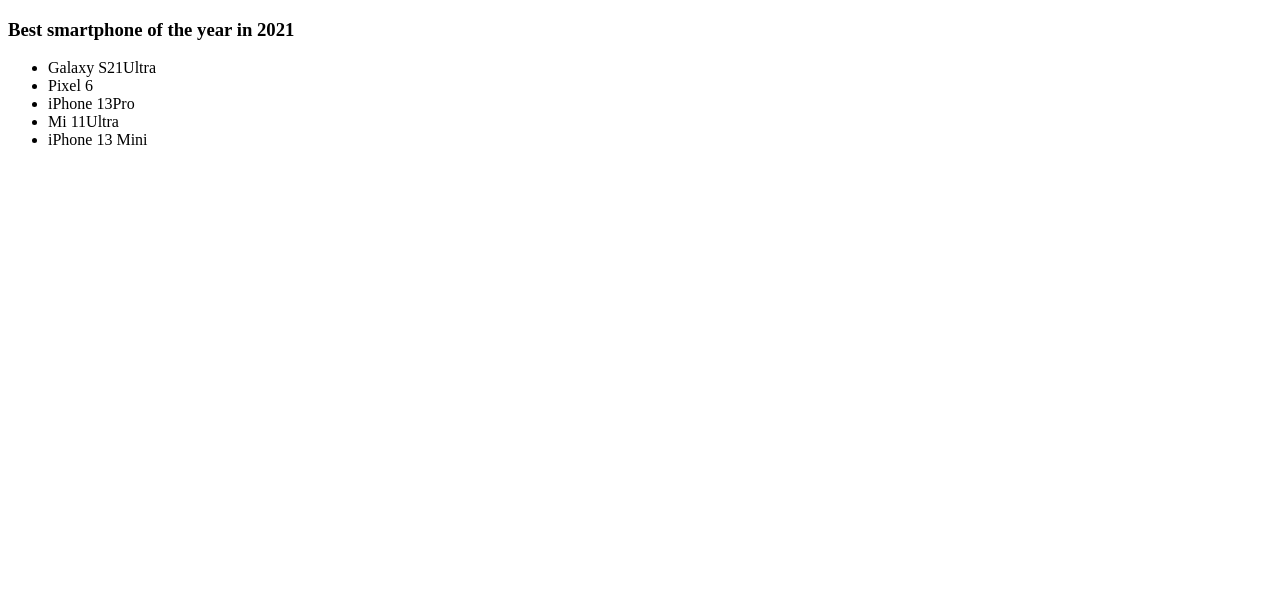
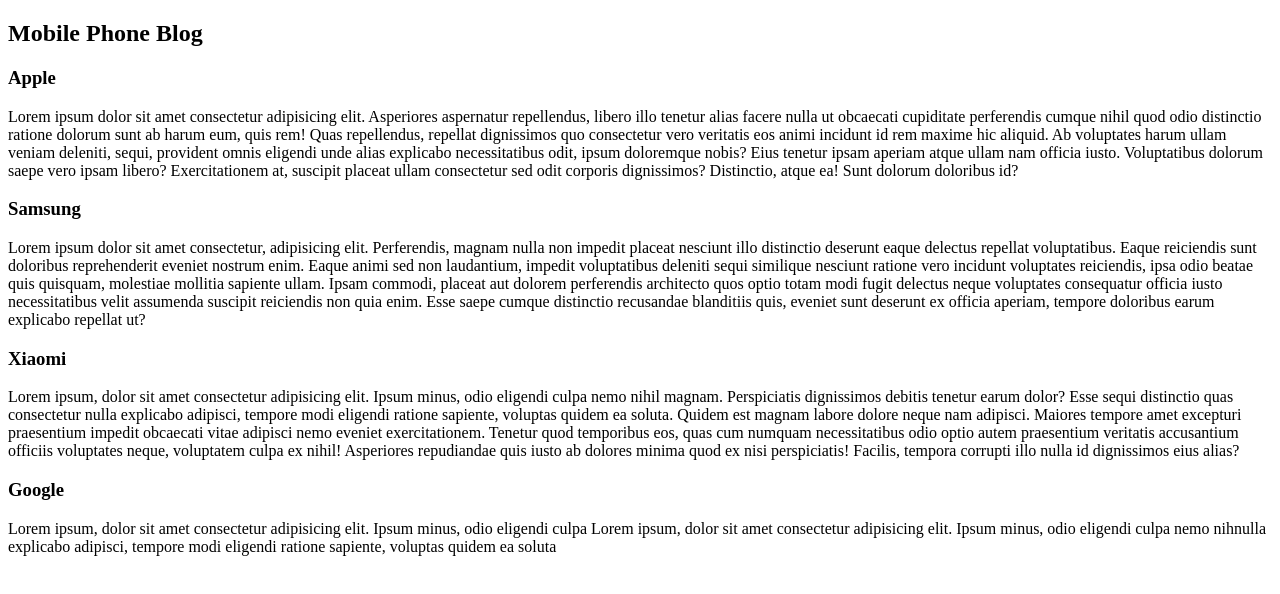
Before and after one commit to mahbubur3/apply-js, a plain HTML site: page DOM/create-html-elements-using-js.html in a window 1280 px wide. Drawn offline with Linux system fonts and the light colour scheme.

Commit message:
added fixed problem

```diff
--- a/DOM/create-html-elements-using-js.html
+++ b/DOM/create-html-elements-using-js.html
@@ -26,7 +26,7 @@
         add.appendChild(create);
     </script> -->
 
-    <section>
+    <!-- <section>
         <h3>Best smartphone of the year in 2021</h3>
         <ul id="brands">
             <li>Galaxy S21Ultra</li>
@@ -40,6 +40,55 @@
         createAnother.innerText = "iPhone 13 Mini";
         const addItem = document.getElementById('brands');
         addItem.appendChild(createAnother);
+    </script> -->
+
+    <section id="blogs">
+        <h2>Mobile Phone Blog</h2>
+        <article>
+            <h3>Apple</h3>
+            <p>Lorem ipsum dolor sit amet consectetur adipisicing elit. Asperiores aspernatur repellendus, libero illo
+                tenetur alias facere nulla ut obcaecati cupiditate perferendis cumque nihil quod odio distinctio ratione
+                dolorum sunt ab harum eum, quis rem! Quas repellendus, repellat dignissimos quo consectetur vero
+                veritatis eos animi incidunt id rem maxime hic aliquid. Ab voluptates harum ullam veniam deleniti,
+                sequi, provident omnis eligendi unde alias explicabo necessitatibus odit, ipsum doloremque nobis? Eius
+                tenetur ipsam aperiam atque ullam nam officia iusto. Voluptatibus dolorum saepe vero ipsam libero?
+                Exercitationem at, suscipit placeat ullam consectetur sed odit corporis dignissimos? Distinctio, atque
+                ea! Sunt dolorum doloribus id?</p>
+        </article>
+        <article>
+            <h3>Samsung</h3>
+            <p>Lorem ipsum dolor sit amet consectetur, adipisicing elit. Perferendis, magnam nulla non impedit placeat
+                nesciunt illo distinctio deserunt eaque delectus repellat voluptatibus. Eaque reiciendis sunt doloribus
+                reprehenderit eveniet nostrum enim. Eaque animi sed non laudantium, impedit voluptatibus deleniti sequi
+                similique nesciunt ratione vero incidunt voluptates reiciendis, ipsa odio beatae quis quisquam,
+                molestiae mollitia sapiente ullam. Ipsam commodi, placeat aut dolorem perferendis architecto quos optio
+                totam modi fugit delectus neque voluptates consequatur officia iusto necessitatibus velit assumenda
+                suscipit reiciendis non quia enim. Esse saepe cumque distinctio recusandae blanditiis quis, eveniet sunt
+                deserunt ex officia aperiam, tempore doloribus earum explicabo repellat ut?</p>
+        </article>
+        <article>
+            <h3>Xiaomi</h3>
+            <p>Lorem ipsum, dolor sit amet consectetur adipisicing elit. Ipsum minus, odio eligendi culpa nemo nihil
+                magnam. Perspiciatis dignissimos debitis tenetur earum dolor? Esse sequi distinctio quas consectetur
+                nulla explicabo adipisci, tempore modi eligendi ratione sapiente, voluptas quidem ea soluta. Quidem est
+                magnam labore dolore neque nam adipisci. Maiores tempore amet excepturi praesentium impedit obcaecati
+                vitae adipisci nemo eveniet exercitationem. Tenetur quod temporibus eos, quas cum numquam necessitatibus
+                odio optio autem praesentium veritatis accusantium officiis voluptates neque, voluptatem culpa ex nihil!
+                Asperiores repudiandae quis iusto ab dolores minima quod ex nisi perspiciatis! Facilis, tempora corrupti
+                illo nulla id dignissimos eius alias?</p>
+        </article>
+    </section>
+    <script>
+        const createArticle = document.createElement('article');
+        const createH3 = document.createElement('h3');
+        createH3.innerText = "Google";
+        const createParagraph = document.createElement('p');
+        createParagraph.innerText = "Lorem ipsum, dolor sit amet consectetur adipisicing elit. Ipsum minus, odio eligendi culpa Lorem ipsum, dolor sit amet consectetur adipisicing elit. Ipsum minus, odio eligendi culpa nemo nihnulla explicabo adipisci, tempore modi eligendi ratione sapiente, voluptas quidem ea soluta";
+        createArticle.appendChild(createH3);
+        createArticle.appendChild(createParagraph);
+
+        const blogsSection = document.getElementById('blogs');
+        blogsSection.appendChild(createArticle);
     </script>
 </body>
 
```
